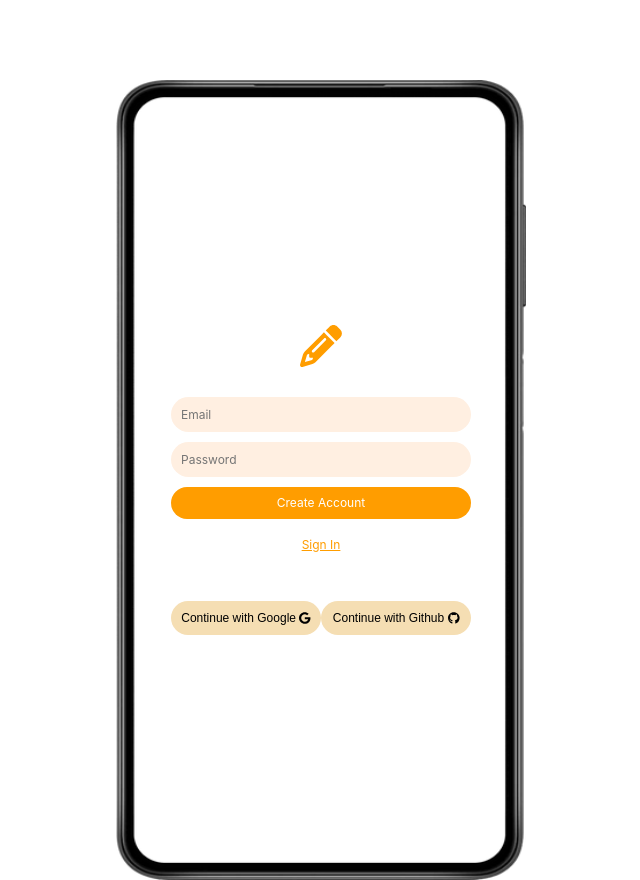
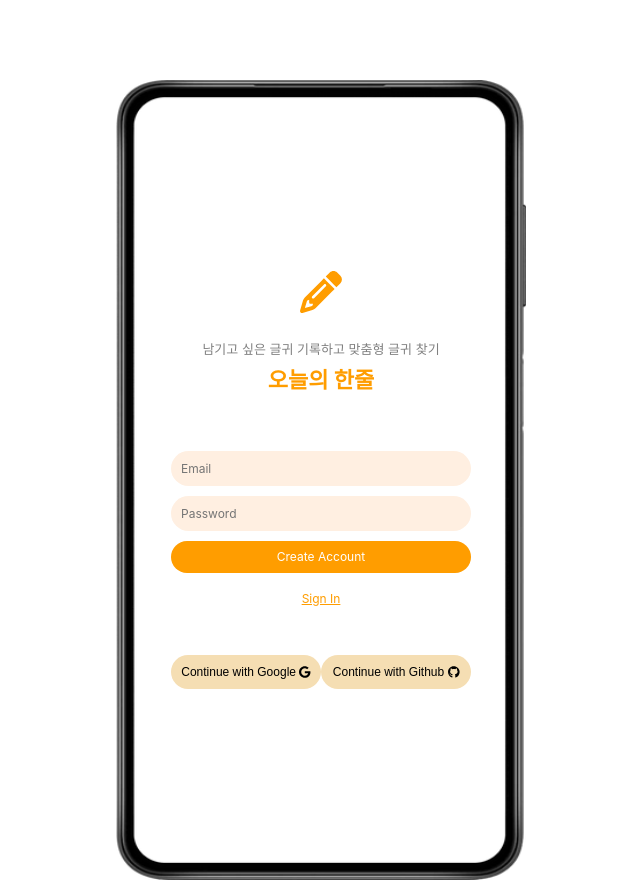
Before and after one commit to itsm2219/hanjul, a React (Create React App) app: page /#/ in a window 1280 px wide. Shown: the whole page, without its empty margins (319-959 px from the left). Built offline with nearby package versions, Linux system fonts and the light colour scheme; no server answers.

Commit message:
0319최종1

```diff
--- a/package.json
+++ b/package.json
@@ -28,7 +28,6 @@
   "scripts": {
     "start": "react-scripts start",
     "build": "react-scripts build",
-
     "predeploy": "npm run build",
     "deploy": "gh-pages -d build"
   },
--- a/src/components/Hashtag.js
+++ b/src/components/Hashtag.js
@@ -20,7 +20,7 @@ const HASHTAGS1 = [
 const HASHTAGS2 = [
   ['기쁨', 100],
   ['슬픔', 101],
-  ['화남', 102],
+  ['사랑', 102],
   ['우울', 103],
   ['즐거움', 104],
   ['감동', 105],
@@ -41,10 +41,10 @@ const HASHTAGS3 = [
   ['명절', 104],
   ['축하', 105],
   ['이별', 106],
-  ['졸업', 107],
-  ['취업', 108],
+  ['미래', 107],
+  ['과거', 108],
   ['연말', 109],
-  ['생일', 110],
+  ['고백', 110],
   ['면접', 111],
 
 ];
--- a/src/routes/Auth.js
+++ b/src/routes/Auth.js
@@ -34,6 +34,9 @@ const Auth = () => {
           size="3x"
           style={{ marginBottom: 30 }}
         />
+        <h4 className="authFont2" style={{ marginBottom: 13 }} >남기고 싶은 글귀 기록하고 맞춤형 글귀 찾기</h4>
+
+        <h4 className="authFont1" style={{ marginBottom: 60 }} >오늘의 한줄</h4>
             <AuthForm />
             <div className="authBtns">
                 <button onClick={onSocialClick} name="google" className="authBtn">
--- a/src/routes/Home.js
+++ b/src/routes/Home.js
@@ -77,7 +77,7 @@ const Home = ({ userObj }) => {
         style={{ marginTop: 5 }} />
         <button type="submit" className="factoryInput__arroww">&rarr;</button>
       </form>
-            <div style={{ marginTop: 15, marginBottom: 50 }}>
+            <div style={{ marginTop: 15, marginBottom: 70 }}>
                 {hanjuls.map((hanjul, {timestamp})=>(
                 <Hanjul
                 key={hanjul.id}
--- a/src/routes/HotPost.js
+++ b/src/routes/HotPost.js
@@ -29,7 +29,7 @@ const HotPost = ({ userObj, timestamp }) => {
   }, []);
 
   return (
-    <div style={{ marginTop: 15, marginBottom: 50 }}>
+    <div style={{ marginTop: 15, marginBottom: 70 }}>
       {postings.map((posting, {timestamp}) => (
         <Hanjul
           key={posting.id}
--- a/src/style.css
+++ b/src/style.css
@@ -295,3 +295,15 @@ form {
   border-color: white;
   color: white;
 }
+
+.authFont1 {
+  font-size: 22px;
+  color: #ff9d00;
+  font-weight: bolder;
+}
+
+.authFont2 {
+  font-size: 13px;
+  color: gray;
+  font-weight: lighter;
+}
```
